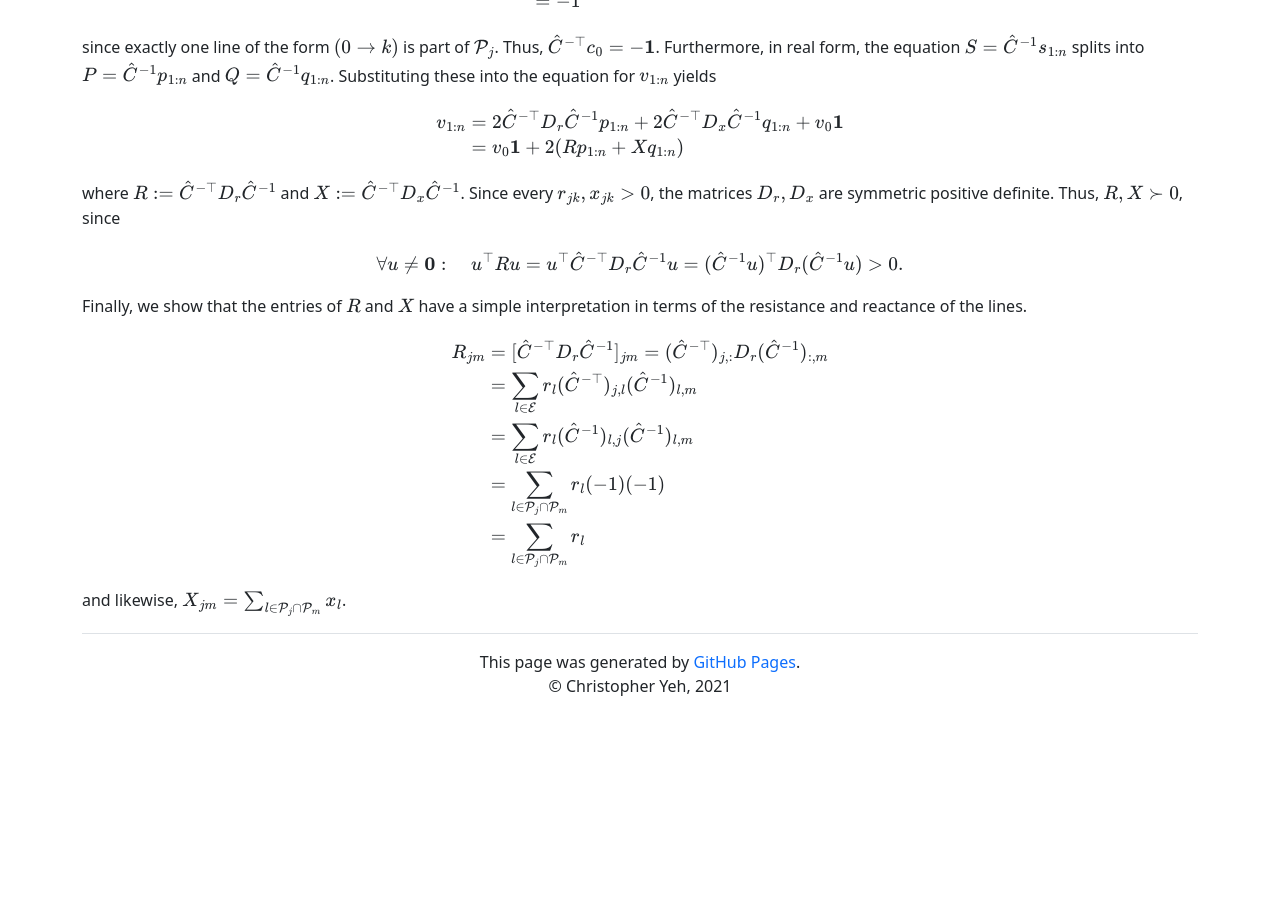
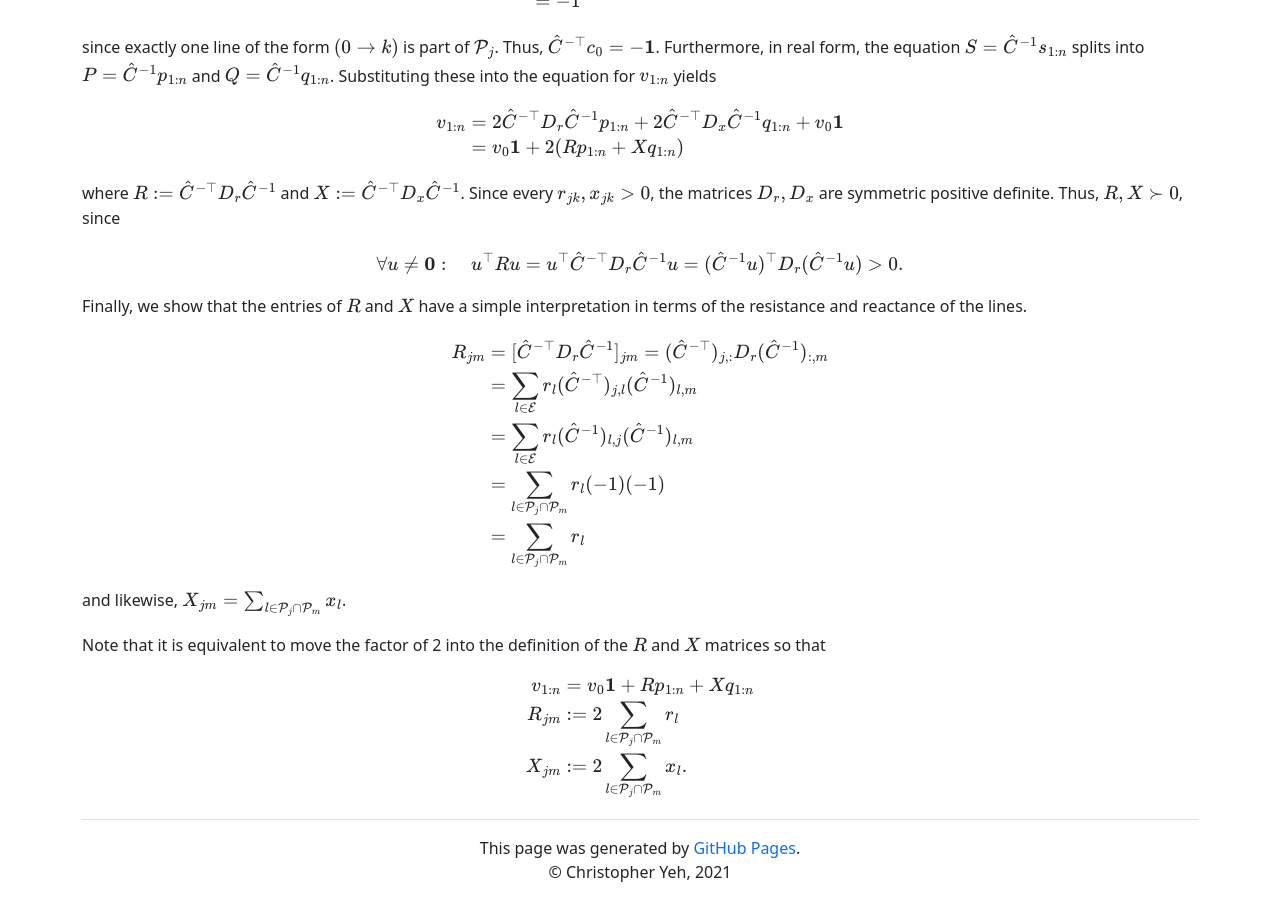
Before and after one commit to chrisyeh96/chrisyeh96.github.io, a Jekyll site: the page built from _posts/2023-03-28-simplified-distflow.md, in a window 1280 px wide and 900 px high, scrolled down 7039 px. Built offline with Jekyll 4.4.1, drawn with Linux system fonts in a browser that asks for light colours; before the commit the page ends 7753 px from its top, so only the background shows below that; some of the changed text lies outside the part shown.

Commit message:
Simplified DistFlow: factor of 2
It is equivalent to include the factor of two either in the equation for v, or in the definition of the R,X matrices

```diff
--- a/_posts/2023-03-28-simplified-distflow.md
+++ b/_posts/2023-03-28-simplified-distflow.md
@@ -420,3 +420,13 @@ $$
 $$
 
 and likewise, $$X_{jm} = \sum_{l \in \Pcal_j \cap \Pcal_m} x_l$$.
+
+Note that it is equivalent to move the factor of 2 into the definition of the $$R$$ and $$X$$ matrices so that
+
+$$
+\begin{aligned}
+    v_{1:n} &= v_0 \one + R p_{1:n} + X q_{1:n} \\
+    R_{jm} &:= 2 \sum_{l \in \Pcal_j \cap \Pcal_m} r_l \\
+    X_{jm} &:= 2 \sum_{l \in \Pcal_j \cap \Pcal_m} x_l.
+\end{aligned}
+$$
```
Also changed, not shown: other parts of _posts/2023-03-28-simplified-distflow.md (+1 -1 lines).
